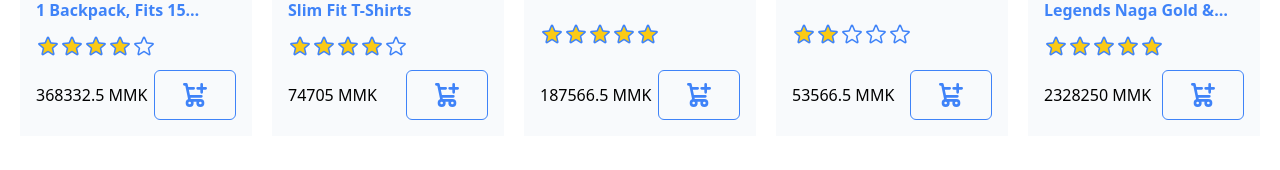
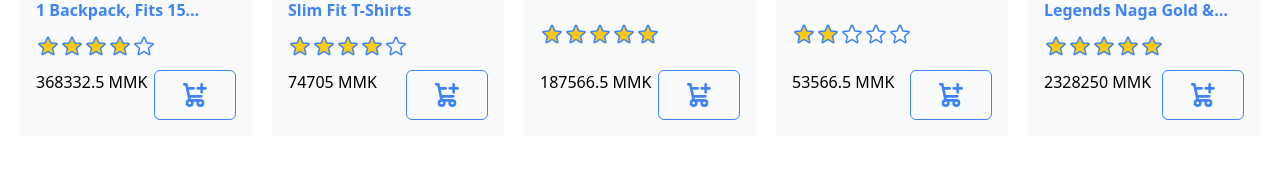
Before and after one commit to EricEthan2020/Ethan-Ecommerce, a React app: page / in a window 1280 px wide. Shown: the part 488-658 px from the top of the page. Built offline with nearby package versions, Linux system fonts and the light colour scheme; the HTML template or start-up script is replaced by a standard one.

Commit message:
fixed price

```diff
--- /dev/null
+++ b/src/Container.jsx
@@ -0,0 +1,11 @@
+import React from "react"
+const Container = ({children}) => {
+  return (
+    <div className="w-[1000px] mx-auto">
+        {children}
+        <h1>container</h1>
+    </div>
+  )
+}
+
+export default Container
--- a/src/component/ProductCard.jsx
+++ b/src/component/ProductCard.jsx
@@ -21,7 +21,7 @@ const ProductCard = ({
     {stars}
       </div>
       <div className="flex justify-between w-full mt-auto">
-        <p className=' m-auto sm:ms-0'>{price * 3350} MMK</p>
+        <p className=' sm:ms-0'>{price * 3350} MMK</p>
         <div className=' hover:text-white text-blue-500'>
           <button className=' group text-sm px-6 py-2 border rounded-md border-blue-500 hover:bg-blue-500 font-bold'>
            <svg className="w-8 h-8 text-blue-500 group-hover:text-white hover:text-white dark:text-white" aria-hidden="true" xmlns="http://www.w3.org/2000/svg" width={12} height={12} fill="none" viewBox="0 0 24 24">
```
Also changed, not shown: package.json (+14 -1 lines), 1 other file (tests, documents, lock files or other folders).
